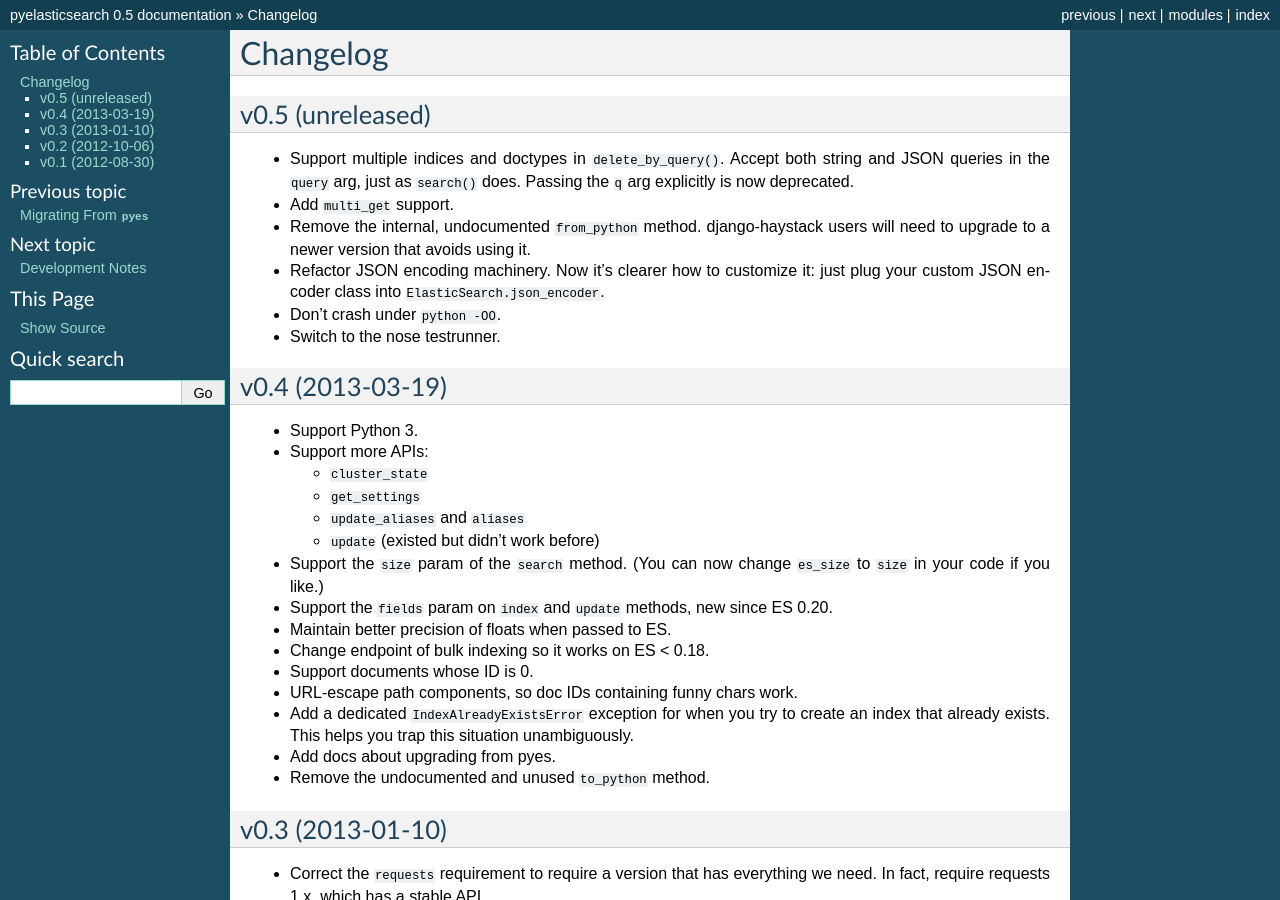
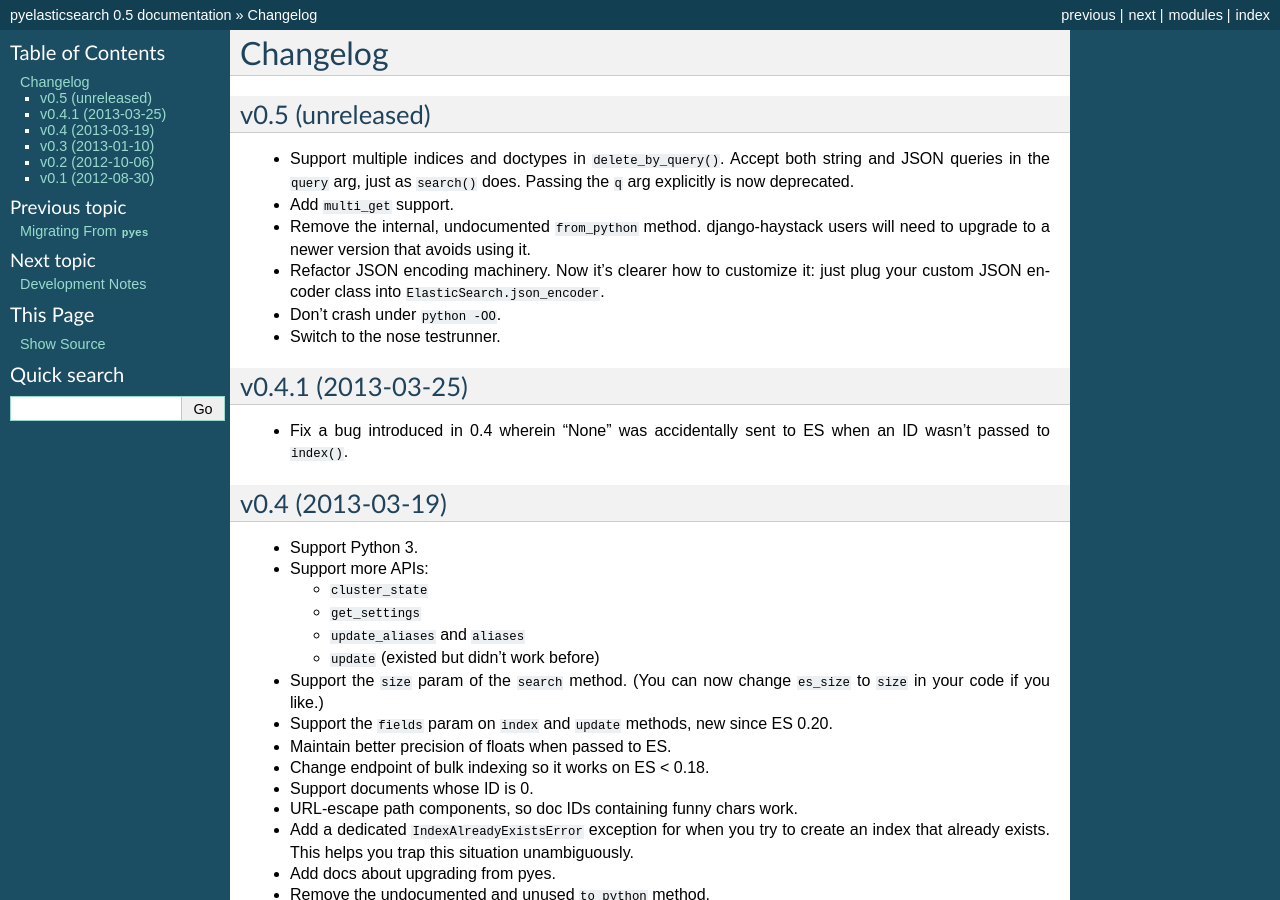
Before and after one commit to pyelasticsearch/pyelasticsearch, a Sphinx documentation site: the page built from docs/source/changelog.rst, in a window 1280 px wide and 900 px high. Built offline with Sphinx 7.4.7, drawn with Linux system fonts in a browser that asks for light colours.

Commit message:
Update readme for 0.4.1.

```diff
--- a/docs/source/changelog.rst
+++ b/docs/source/changelog.rst
@@ -14,6 +14,13 @@
   plug your custom JSON encoder class into ``ElasticSearch.json_encoder``.
 * Don't crash under ``python -OO``.
 * Switch to the nose testrunner.
+
+
+v0.4.1 (2013-03-25)
+-----------------
+
+* Fix a bug introduced in 0.4 wherein "None" was accidentally sent to ES when
+  an ID wasn't passed to ``index()``.
 
 
 v0.4 (2013-03-19)
```
